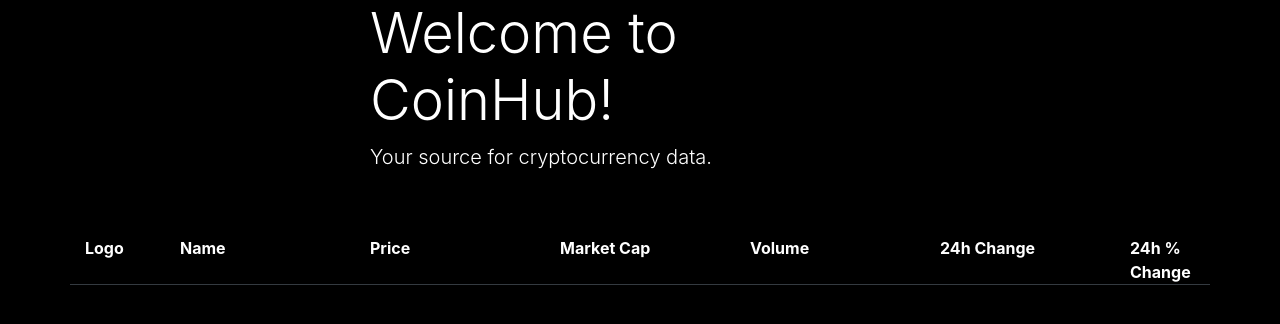
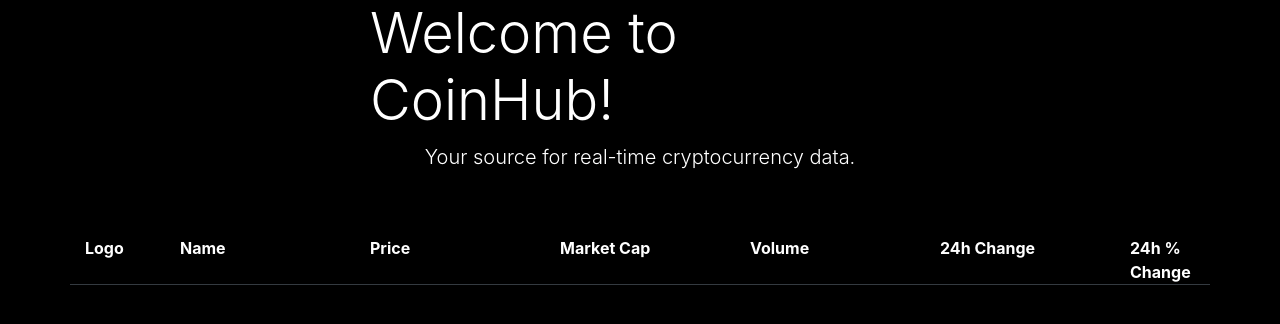
Before and after one commit to bbelderbos/crypto_portfolio, a Django app: template config/templates/home.html in a window 1280 px wide. Shown: the part 56-380 px from the top of the page. Run offline with Django 3.2, Linux system fonts and the light colour scheme; the template is opened without the code that fills it, so the values that code supplies are empty; some libraries are stand-ins or nearby versions.

Commit message:
Centered text of <p> under <h1> on home page.

```diff
--- a/config/templates/home.html
+++ b/config/templates/home.html
@@ -14,7 +14,7 @@
             <div class="row">
                 <div class="col-md-6 col-sm-3 mx-auto">
                     <h1 class="display-4">Welcome to CoinHub!</h1>
-                    <p class="lead">Your source for cryptocurrency data.</p>
+                    <p class="lead text-center">Your source for real-time cryptocurrency data.</p>
                 </div>
             </div>
         </div>
```
